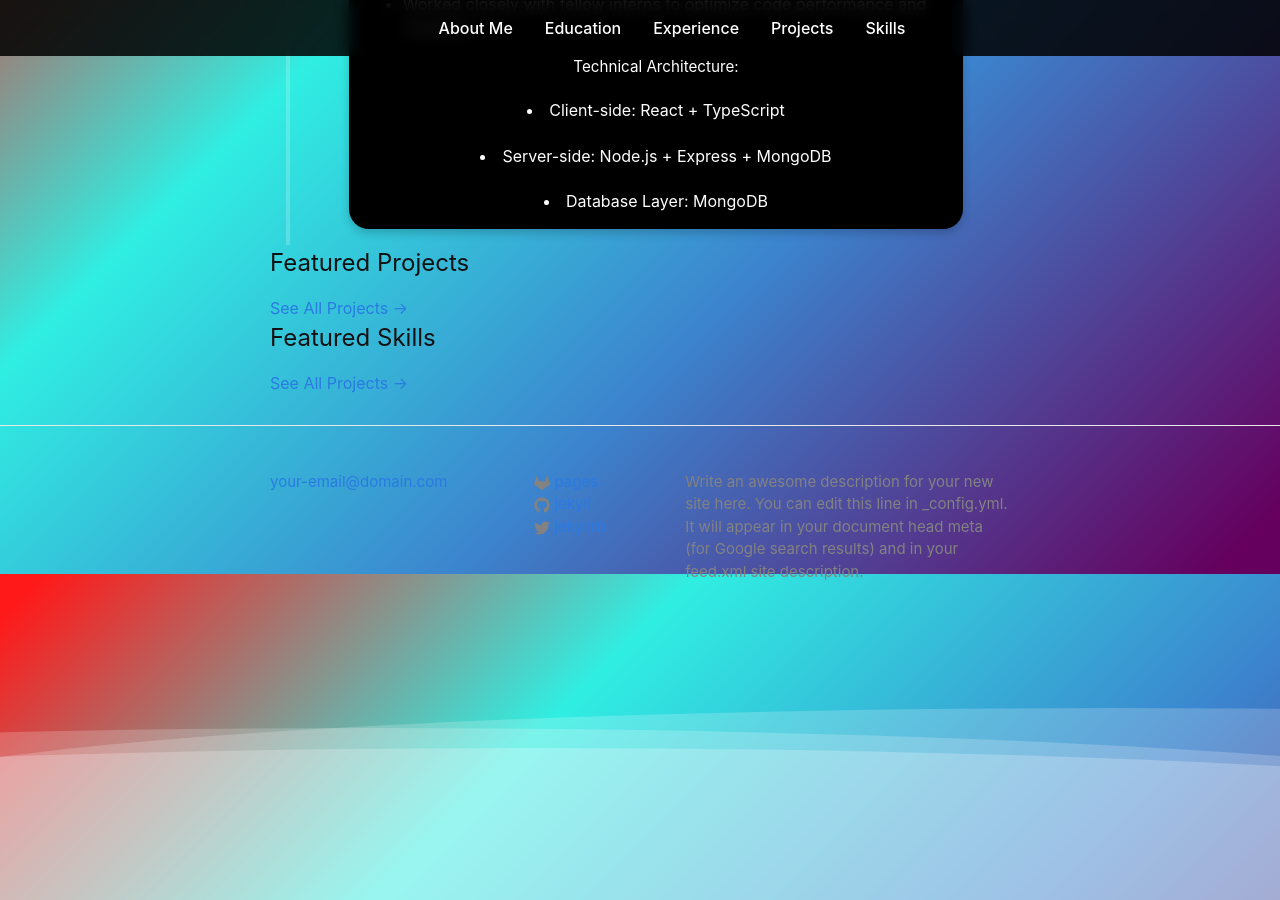
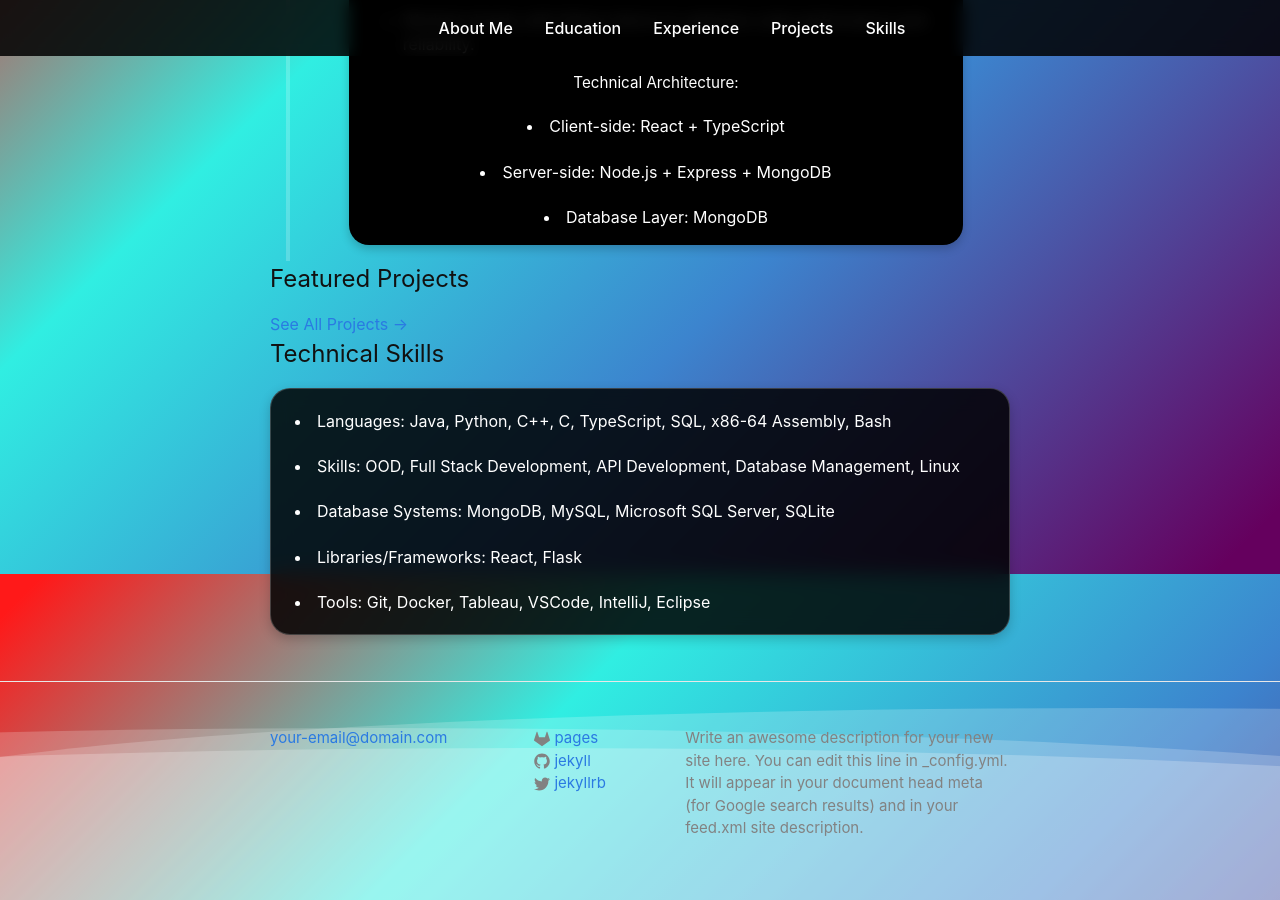
Before and after one commit to vishksatham/vishalsathambakkam, a Jekyll site: the page built from index.html, in a window 1280 px wide and 900 px high, scrolled down 2126 px. Built offline with Jekyll 4.4.1, drawn with Linux system fonts in a browser that asks for light colours.

Commit message:
added skills section

```diff
--- a/index.html
+++ b/index.html
@@ -21,7 +21,9 @@ layout: default
 <section class="about">
   <h1>About Me</h1>
   <div class="bubble-box">
+    <div class="centered-text">
     <p>👋 Nice to meet you!</p>
+  </div>
 
     <p>&nbsp;</p>
 
@@ -149,8 +151,20 @@ layout: default
   </section>
 
   <section class="skills">
-    <h2>Featured Skills</h2>
-    <a href="{{ site.baseurl }}/projects/" class="btn">See All Projects →</a>
+    <h1>Technical Skills</h1>
+  <div class="bubble-box">
+
+    <li> Languages: Java, Python, C++, C, TypeScript, SQL, x86-64 Assembly, Bash</li>
+        <p>&nbsp;</p>
+        <li> Skills: OOD, Full Stack Development, API Development, Database Management, Linux
+        </li>
+        <p>&nbsp;</p>
+        <li>Database Systems: MongoDB, MySQL, Microsoft SQL Server, SQLite</li>
+        <p>&nbsp;</p>
+        <li> Libraries/Frameworks: React, Flask</li>
+        <p>&nbsp;</p>
+        <li> Tools: Git, Docker, Tableau, VSCode, IntelliJ, Eclipse</li>
+  </div>
   </section>
 
 
```
